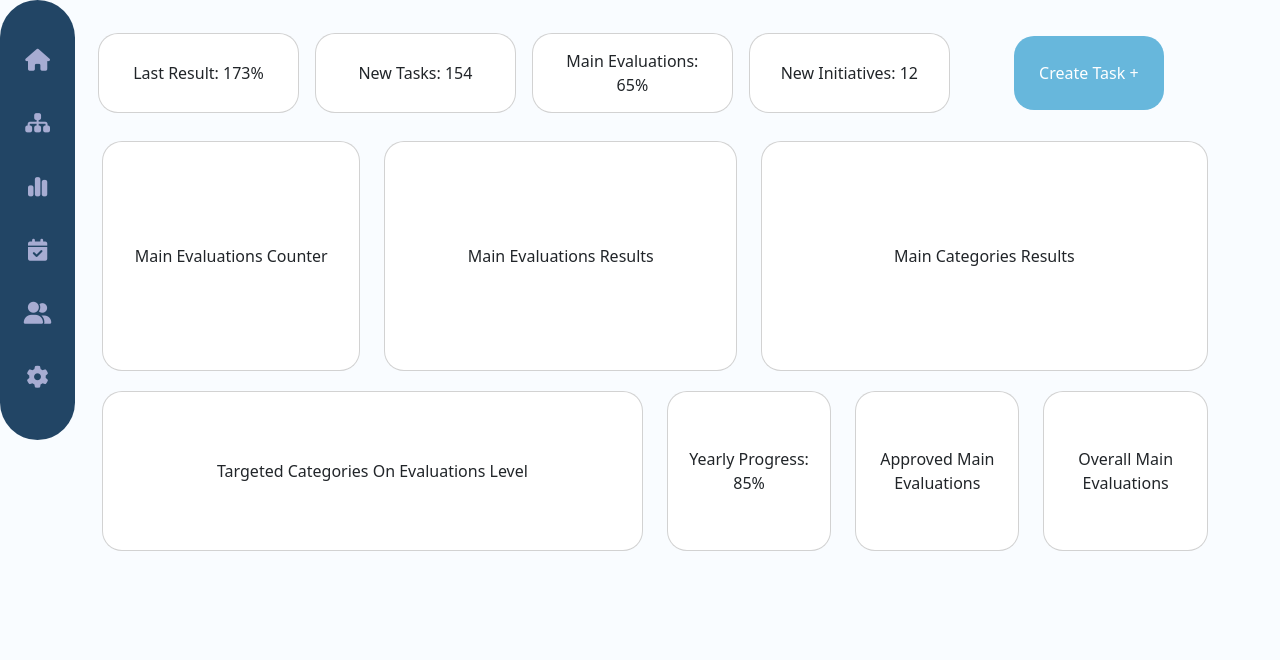
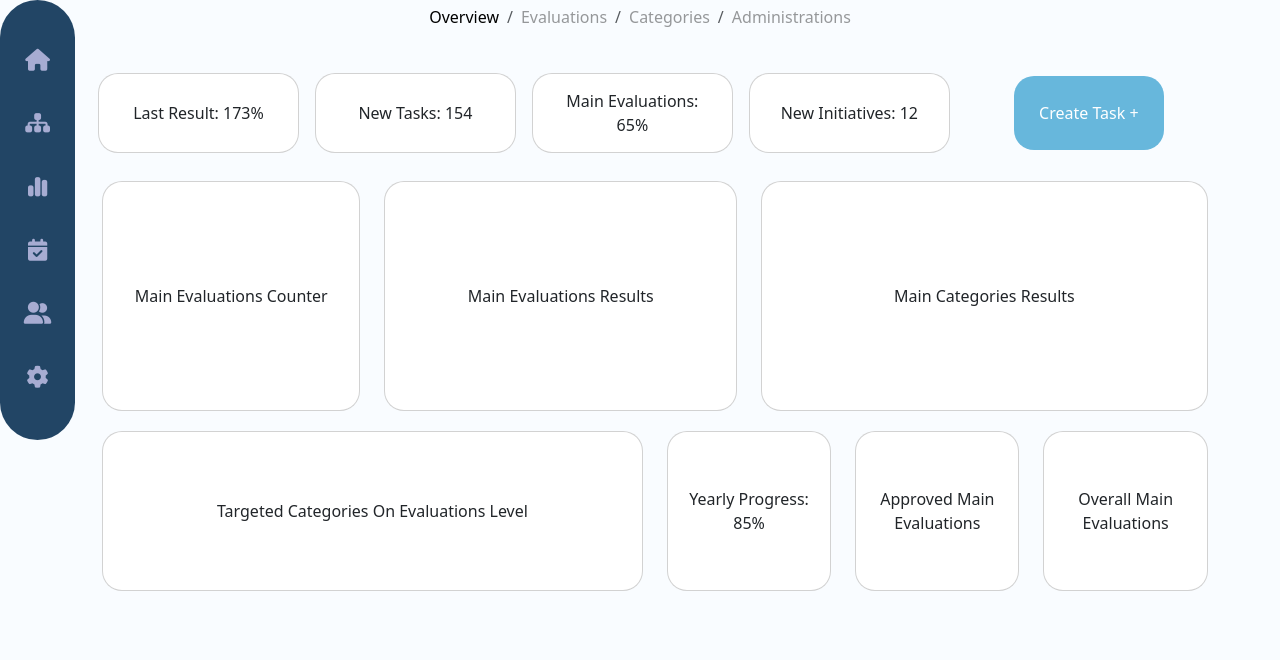
Before and after one commit to Amirnadernabih/Main-Dashboard-jiffy-internship, a plain HTML site: page index.html in a window 1280 px wide. Shown: the part 140-800 px from the top of the page. Drawn offline with nearby package versions, Linux system fonts and the light colour scheme; a script that the page names is missing.

Commit message:
adding breadcrumbs

```diff
--- a/index.html
+++ b/index.html
@@ -62,7 +62,21 @@
             </li>
         </ul>
     </div>
+    <div class="row ">
+        <div class="col-md-3"></div>
+        <div class="col-md-6">
+            <nav aria-label="breadcrumb">
+                <ol class="breadcrumb">
+                    <li class="breadcrumb-item overview"><a href="#">Overview</a></li>
+                    <li class="breadcrumb-item evaluations"><a href="#">Evaluations</a></li>
+                    <li class="breadcrumb-item categories"><a href="#">Categories</a></li>
+                    <li class="breadcrumb-item administrations"><a href="#">Administrations</a></li>
+                </ol>
+            </nav>
 
+        </div>
+        <div class="col-md-3"></div>
+</div>
     <div class="content container">
         <div class="main-content">
             <!-- Top Cards Section -->
```
